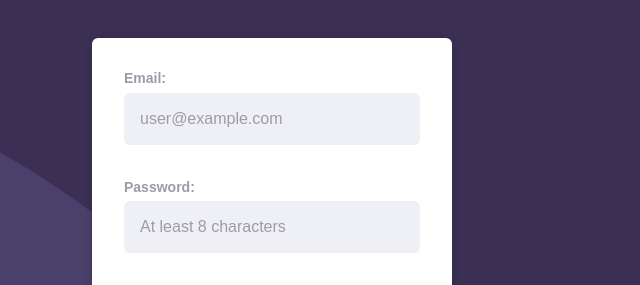
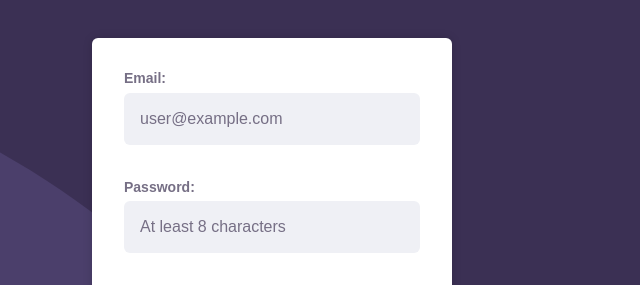
Before and after one commit to pradeepvrm/url-shortener, a website: page auth/login.html in a window 1280 px wide. Shown: the part 195-480 px from the top of the page, 368-1008 px from the left. Drawn offline with Linux system fonts and the light colour scheme.

Commit message:
update auth

```diff
--- a/auth/style.css
+++ b/auth/style.css
@@ -1,7 +1,7 @@
 :root {
     --color-cyan: hsl(180, 66%, 49%);
     --color-cyan-hover: hsl(180, 66%, 70%);
-    --color-gray: hsl(257, 7%, 63%);
+    --color-gray: hsl(257, 9%, 48%);
     --color-purple: hsl(257, 27%, 26%);
     --color-dark: hsl(255, 11%, 22%);
     --color-surface: hsl(230, 25%, 95%);
```
